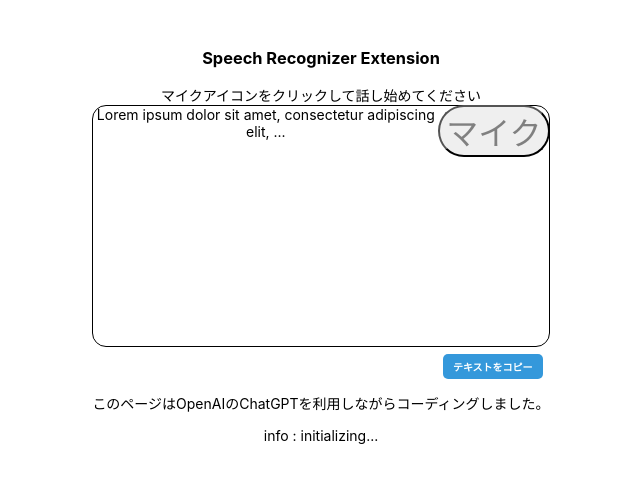
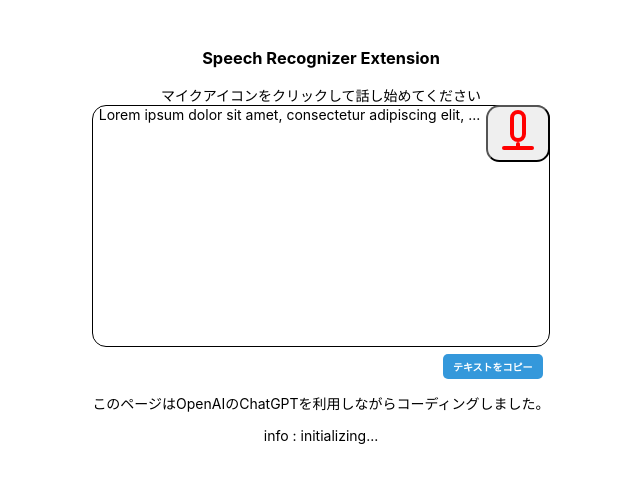
Before and after one commit to sgtao/speech-reco-extension, a React (Vite) app: page / in a window 1280 px wide. Shown: the top 482 px of the page, without its empty margins (319-959 px from the left). Built offline with nearby package versions, Linux system fonts and the light colour scheme.

Commit message:
update components/PageMain for replace icon of svg format

```diff
--- a/src/components/PageMain.css
+++ b/src/components/PageMain.css
@@ -6,7 +6,6 @@
 .start-button {
   border-radius: 1em;
   color: gray;
-  font-size: 24pt;
   display: inline-block;
 }
 .start-button :hover {
--- a/src/components/PageMain.jsx
+++ b/src/components/PageMain.jsx
@@ -1,4 +1,16 @@
 import "./PageMain.css";
+
+const MicrophoneIcon = ({ strokeColor = 'currentColor' }) => {
+    // マイクアイコン
+    return (
+        <svg xmlns="http://www.w3.org/2000/svg" viewBox="0 0 24 24" width="48" height="48" fill="none"
+            stroke={strokeColor} stroke-width="2" stroke-linecap="round" stroke-linejoin="round">
+            <rect x="9" y="2" width="6" height="14" rx="3" ry="3"></rect>
+            <line x1="12" y1="18" x2="12" y2="20"></line>
+            <line x1="5" y1="20" x2="19" y2="20"></line>
+        </svg>
+    )
+}
 
 const PageMain = ({ setInfoState }) => {
     const showInfo = (s) => {
@@ -15,7 +27,7 @@ const PageMain = ({ setInfoState }) => {
         <>
             <div className="div-start">
                 <button className="start-button">
-                    マイク
+                    <MicrophoneIcon strokeColor="red" />
                 </button>
             </div>
             <div className="results">
```
